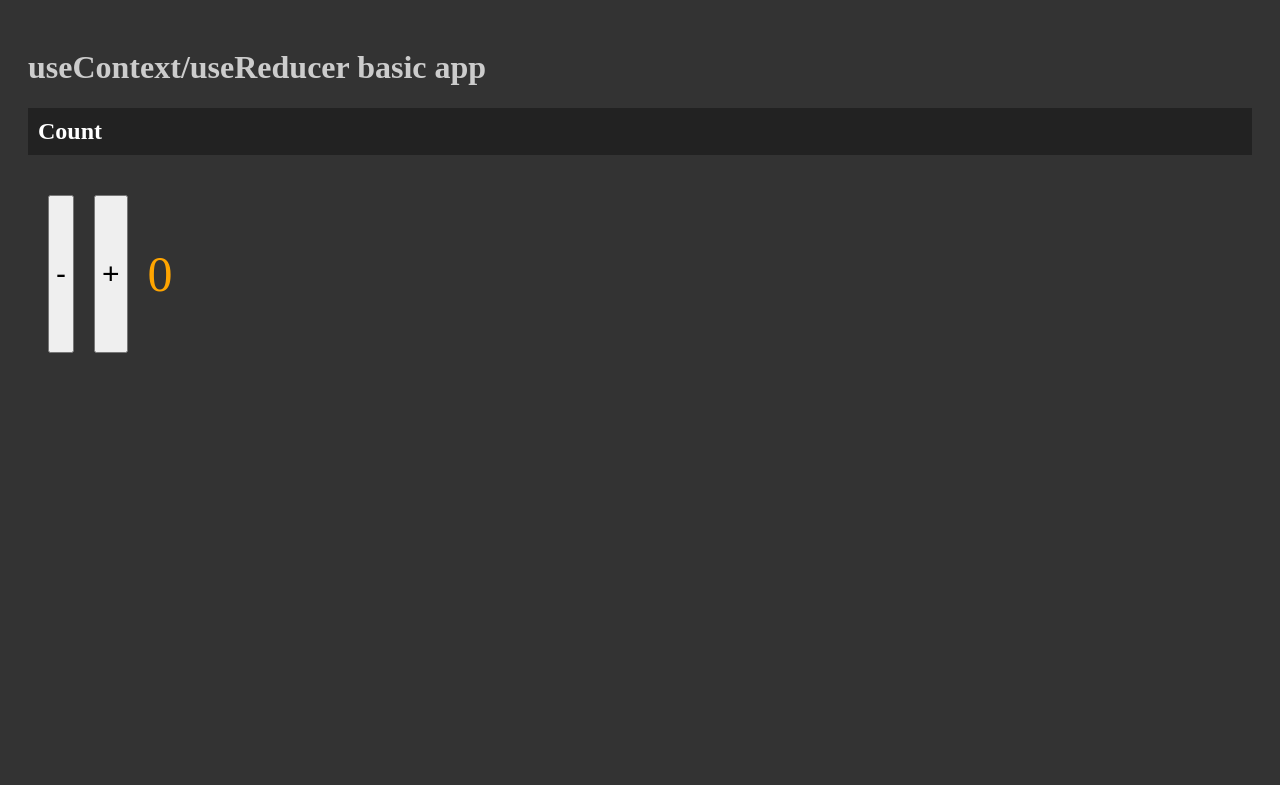
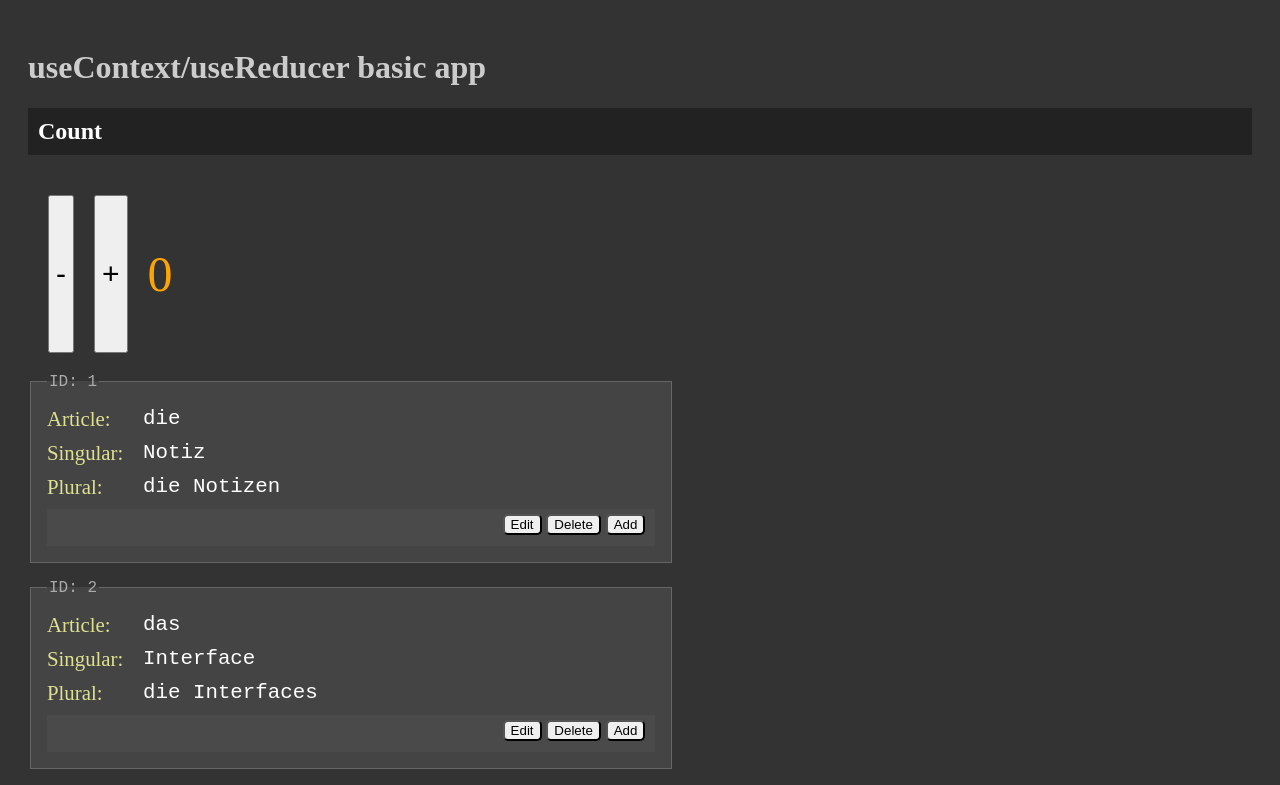
Before and after one commit to omr-dev/basic-usecontext-usereducer, a React (Vite) app: page / in a window 1280 px wide. Shown: the top 785 px of the page. Built offline with nearby package versions, Linux system fonts and the light colour scheme; data requests are answered from the project's data file.

Commit message:
edit and edit cancelling added

```diff
--- a/package.json
+++ b/package.json
@@ -11,6 +11,7 @@
     "api": "json-server --watch ./src/data/db.json --port 4555"
   },
   "dependencies": {
+    "axios": "^0.27.2",
     "json-server": "^0.17.0",
     "react": "^18.2.0",
     "react-dom": "^18.2.0",
--- a/src/App.jsx
+++ b/src/App.jsx
@@ -1,16 +1,11 @@
 import { useContext } from 'react';
 import './App.scss';
 import { AppContext } from './AppContext';
+import { NounCard } from './components/NounCard';
 
 function App() {
 	const { state, dispatch } = useContext(AppContext);
-	// function changeCounter(changeType) {
-	// 	if (changeType === '-') {
-	// 		setCount(count - 1);
-	// 	} else if (changeType === '+') {
-	// 		setCount(count + 1);
-	// 	}
-	// }
+
 	return (
 		<div className="App">
 			<h1>useContext/useReducer basic app</h1>
@@ -20,6 +15,18 @@ function App() {
 				<button onClick={() => dispatch('increaseCount')}>+</button>
 				<p>{state.count}</p>
 			</div>
+
+			<div className="germanNounArea">
+				{state.germanNouns.map((item, i) => {
+					return (
+						<NounCard
+							key={i}
+							item={item}
+
+						/>
+					);
+				})}
+			</div>
 		</div>
 	);
 }
--- a/src/App.scss
+++ b/src/App.scss
@@ -15,12 +15,63 @@ body {
 
 			button {
 				font-size: 30px;
-
 			}
 			p {
 				color: orange;
 				font-size: 50px;
 			}
 		}
+		.nounBox {
+			background-color: #444;
+			margin-bottom: 1rem;
+			padding: 1rem;
+			border: 1px solid #666;
+			color: rgb(222, 226, 144);
+			max-width: 38rem;
+			legend {
+				font-size: 1rem;
+				color: #aaa;
+				font-family: monospace;
+			}
+			.row {
+				display: flex;
+				align-content: flex-start;
+				label {
+					width: 6rem;
+					margin: 0 0 10px 0;
+					font-size: 1.3rem;
+					&:after {
+						content: ':';
+					}
+				}
+				.cardValue {
+					color: #fff;
+					font-size: 1.3rem;
+					font-family: monospace;
+					input {
+						font-size: 1.3rem;
+						width: 300px;
+					}
+				}
+			}
+
+			.buttonRow {
+				background-color: #4a4a4a;
+				padding: 0.3rem 0.3rem 0.7rem 0.3rem;
+				display: flex;
+				justify-content: space-between;
+				.manageMessage {
+					color: #666;
+					margin: 0.2rem 1rem 0 0.5rem;
+				}
+
+				.buttonArea {
+					button {
+						margin-right: 0.3rem;
+						border-radius: 5px;
+					}
+				}
+			}
+		}
 	}
 }
--- a/src/AppContext.jsx
+++ b/src/AppContext.jsx
@@ -1,27 +1,98 @@
-import { createContext } from 'react';
-import { useReducer } from 'react';
+import { useReducer, createContext, useEffect } from 'react';
+import axios from 'axios';
+const api_base_url = 'http://localhost:4555';
 
 export const AppContext = createContext();
 
 const initialState = {
 	count: 0,
+	germanNouns: [],
+
 };
 
 function reducer(state, action) {
-	let obj = { ...state };
-	switch (action) {
+	let _state = { ...state };
+	let item, property, id, value;
+	switch (action.type) {
 		case 'increaseCount':
-			obj.count++;
+			_state.count++;
 			break;
 		case 'decreaseCount':
-			obj.count--;
+			_state.count--;
 			break;
+		case 'loadGermanNouns':
+			_state.germanNouns = action.payload;
+			break;
+
+		case 'changeItemProperty':
+
+			property = action.payload.property;
+			id = action.payload.id;
+			value = action.payload.value;
+
+			break;
+		case 'updateModeAsEditing':
+			console.log('updatemodeasediting cagirildi');
+			id = action.payload.id;
+
+			const selectedItem = _state.germanNouns.find((m) => {
+				return m.id === id;
+			});
+
+			selectedItem.isEditing = true;
+			selectedItem.manageMessage = 'Edit this item.';
+			break;
+		case 'clearItemEditing':
+			id = action.payload.id;
+			item = state.germanNouns.find((m) => {
+				return m.id === id;
+			});
+			item.isEditing = false;
+
+			item.manageMessage = 'Manage options:';
+			break;
+		case 'toggleItemDeleting':
+			itemType = action.payload.itemType;
+			id = action.payload.id;
+
+			item.isDeleting = !item.isDeleting;
+			item.manageMessage = 'Are you sure you want to delete this item?';
+			break;
+		case 'clearItemDeleting':
+			id = action.payload.id;
+
+			item.isDeleting = false;
+			item.manageMessage = 'Manage options:';
+			break;
+		case 'saveItemDeleting':
+			id = action.payload.id;
+
+			saveItem = { article, singular, plural } = item; //TODO: what das it mean 2 equals?
+			item.isEditing = 'reading';
+			item.manageMessage = 'Manage options:';
+			break;
+		case 'deleteItem':
 	}
-	return obj;
+	return _state;
 }
 
 export const AppProvider = ({ children }) => {
 	const [state, dispatch] = useReducer(reducer, initialState);
+
+	useEffect(() => {
+		(async () => {
+			const _germanNouns = (
+				await axios.get(`${api_base_url}/germanNouns`)
+			).data;
+
+			_germanNouns.forEach((m) => {
+				m.isEditing = 'false';
+
+				m.manageMessage = 'Manage Options:';
+			});
+			dispatch({ type: 'loadGermanNouns', payload: _germanNouns });
+		})();
+	}, []);
 	return (
 		<AppContext.Provider
 			value={{
--- /dev/null
+++ b/src/components/CardManageButtons.jsx
@@ -0,0 +1,44 @@
+import { useContext } from 'react';
+import { AppContext } from '../AppContext';
+
+export const CardManageButtons = ({ item, isEditingCard }) => {
+	const { state, dispatch } = useContext(AppContext);
+	console.log(6, isEditingCard);
+	return (
+		<div className="buttonRow">
+			<div className="manageMessage">{item.message}</div>
+			<div className="buttonArea">
+				{isEditingCard === true ? (
+					<>
+						<button>Save</button>
+						<button
+							onClick={() => {
+								dispatch({
+									type: 'clearItemEditing',
+									payload: { id: item.id },
+								});
+							}}
+						>
+							Cancel
+						</button>
+					</>
+				) : (
+					<>
+						<button
+							onClick={() => {
+								dispatch({
+									type: 'updateModeAsEditing',
+									payload: { id: item.id },
+								});
+							}}
+						>
+							Edit
+						</button>
+						<button onClick={() => {}}>Delete</button>
+						<button onClick={() => {}}>Add</button>
+					</>
+				)}
+			</div>
+		</div>
+	);
+};
--- /dev/null
+++ b/src/components/CardValue.jsx
@@ -0,0 +1,33 @@
+import { useState, useRef, useEffect } from 'react';
+export const CardValue = ({ isEditingCard, value }) => {
+	const originalValue = value;
+	let [formValue, setFormValue] = useState(originalValue);
+	const isFirstRender = useRef(true);
+
+	useEffect(() => {
+		if (isFirstRender.current) {
+			isFirstRender.current = false;
+			console.log('first render');
+			return;
+		}
+
+		if (!isEditingCard) {
+			setFormValue(originalValue);
+		}
+	}, [isEditingCard]);
+
+	return (
+		<div className="cardValue">
+			{isEditingCard === true ? (
+				<input
+					value={formValue}
+					onChange={(e) => {
+						setFormValue(e.target.value);
+					}}
+				/>
+			) : (
+				originalValue
+			)}
+		</div>
+	);
+};
--- /dev/null
+++ b/src/components/DataBox.jsx
@@ -0,0 +1,4 @@
+export const DataBox=(props)=>{
+    const viewMode=props.viewMode;
+    return <p>This is a data box. Selected view:{viewMode}</p>
+}
--- /dev/null
+++ b/src/components/NounCard.jsx
@@ -0,0 +1,39 @@
+
+import { CardValue } from './CardValue';
+import { CardManageButtons } from './CardManageButtons';
+
+export const NounCard = ({ item }) => {
+
+	const noun = item;
+	const article = noun.article;
+	const singular = noun.singular;
+	const plural = noun.plural;
+	const isEditingCard = noun.isEditing;
+
+	return (
+		<fieldset className="nounBox">
+			<legend>ID: {noun.id}</legend>
+			<div className="row">
+				<label htmlFor="article">Article</label>
+				<CardValue
+					className="cardValue"
+					isEditingCard={isEditingCard}
+					value={article}
+				/>
+			</div>
+			<div className="row">
+				<label htmlFor="singular">Singular</label>
+				<CardValue isEditingCard={isEditingCard} value={singular} />
+			</div>
+			<div className="row">
+				<label htmlFor="plural">Plural</label>
+				<CardValue
+					className="cardValue"
+					isEditingCard={isEditingCard}
+					value={plural}
+				/>
+			</div>
+			<CardManageButtons isEditingCard={isEditingCard} item={item} />
+		</fieldset>
+	);
+};
```
Also changed, not shown: 1 other file (tests, documents, lock files or other folders).
